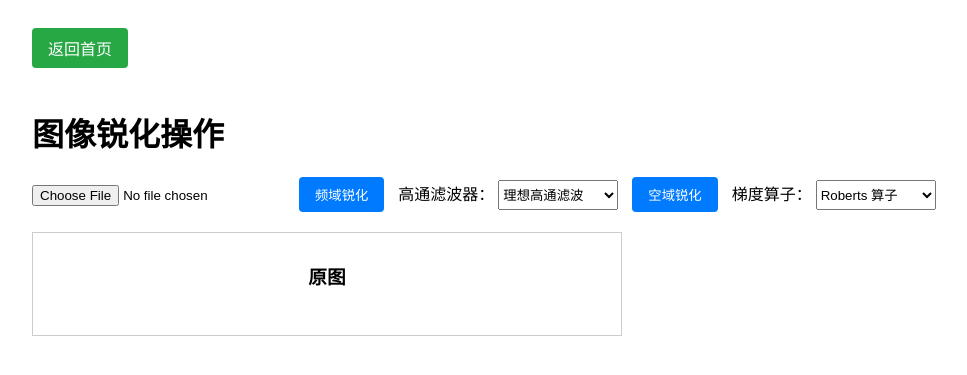
After one commit to RaShiSho/DigitalImageFinalHomework, a Flask app: page /sharpen in a window 1280 px wide. The commit adds this page. Shown: the top 375 px of the page, without its empty margins (8-975 px from the left). Run offline with Flask 3, Linux system fonts and the light colour scheme.

Commit message:
add image sharpening

```diff
--- a/app.py
+++ b/app.py
@@ -8,6 +8,7 @@ from logtrans_processor import LogTransProcessor
 from histogram_processor import HistogramProcessor
 from segmentation_processor import SegmentationProcessor
 from smooth_processor import SmoothProcessor
+from sharpen_processor import SharpenProcessor
 
 app = Flask(__name__)
 CORS(app)
@@ -206,5 +207,29 @@ def spatial_smoothing():
     return jsonify(result)
 
 
+@app.route('/sharpen')
+def sharpen():
+    return render_template('sharpen.html')
+
+@app.route('/frequency_sharpening', methods=['POST'])
+def frequency_sharpening():
+    if 'image' not in request.files:
+        return jsonify({"success": False, "error": "没有上传图片"})
+
+    filter = request.form.get('filter', 'Ideal')
+    result = SharpenProcessor.frequency_domain_sharpening(request.files['image'], filter)
+    return jsonify(result)
+
+@app.route('/spatial_sharpening', methods=['POST'])
+def spatial_sharpening():
+    if 'image' not in request.files:
+        return jsonify({"success": False, "error": "没有上传图片"})
+
+    operator = request.form.get('operator', 'Roberts')
+    result = SharpenProcessor.spatial_domain_sharpening(request.files['image'], operator)
+    return jsonify(result)
+
+
+
 if __name__ == '__main__':
     app.run(debug=True)
--- a/templates/index.html
+++ b/templates/index.html
@@ -35,6 +35,7 @@
             <a href="/histogram" class="btn">图像直方图操作</a>
             <a href="/segmentation" class="btn">图像分割</a>
             <a href="/smooth" class="btn">图像平滑</a>
+            <a href="/sharpen" class="btn">图像锐化</a>
         </div>
     </div>
 </body>
--- /dev/null
+++ b/templates/sharpen.html
@@ -0,0 +1,242 @@
+<!DOCTYPE html>
+<html lang="zh">
+<head>
+    <meta charset="UTF-8">
+    <meta name="viewport" content="width=device-width, initial-scale=1.0">
+    <title>图像锐化</title>
+    <style>
+        .container {
+            max-width: 1200px;
+            margin: 0 auto;
+            padding: 20px;
+        }
+        .controls {
+            margin-bottom: 20px;
+        }
+        .btn {
+            padding: 8px 16px;
+            background-color: #007bff;
+            color: white;
+            border: none;
+            border-radius: 4px;
+            cursor: pointer;
+            margin: 0 10px;
+        }
+        .btn:hover {
+            background-color: #0056b3;
+        }
+        .image-grid {
+            display: grid;
+            grid-template-columns: repeat(2, 1fr);
+            gap: 20px;
+            margin-top: 20px;
+        }
+        .image-box {
+            border: 1px solid #ccc;
+            padding: 10px;
+            text-align: center;
+        }
+        .image-box img {
+            max-width: 100%;
+            max-height: 400px;
+        }
+        .home-btn {
+            display: inline-block;
+            padding: 8px 16px;
+            background-color: #28a745;
+            color: white;
+            text-decoration: none;
+            border-radius: 4px;
+            margin-bottom: 20px;
+        }
+        .home-btn:hover {
+            background-color: #218838;
+        }
+        .selector {
+            width: 120px;
+            height: 30px;
+        }
+
+        .loader {
+            border: 4px solid #f3f3f3;
+            border-top: 4px solid #3498db;
+            border-radius: 50%;
+            width: 20px;
+            height: 20px;
+            animation: spin 2s linear infinite;
+            display: none; /* 初始隐藏 */
+            margin-left: 10px;
+        }
+        @keyframes spin {
+            0% { transform: rotate(0deg); }
+            100% { transform: rotate(360deg); }
+        }
+    </style>
+</head>
+<body>
+    <div class="container">
+        <a href="/" class="home-btn">返回首页</a>
+        <h1>图像锐化操作</h1>
+
+        <div class="controls">
+            <input type="file" id="imageInput" accept="image/*">
+            <button class="btn" onclick="frequencySharpening()">频域锐化</button>
+            <label for="ty">高通滤波器：</label>
+            <select id="frequencyFilterSelect" class="selector">
+                <option value="ideal">理想高通滤波</option>
+                <option value="butterworth">巴特沃斯滤波</option>
+                <option value="gauss">高斯滤波</option>
+            </select>
+            <button class="btn" onclick="spatialSharpening()">空域锐化</button>
+            <label for="ty">梯度算子：</label>
+            <select id="spatialOperatorSelect" class="selector">
+                <option value="roberts">Roberts 算子</option>
+                <option value="sobel">Sobel 算子</option>
+                <option value="prewitt">Prewitt 边缘算子</option>
+                <option value="laplacian">Laplacian 算子</option>
+            </select>
+            <div id="loadingIndicator" class="loader"></div>
+        </div>
+
+
+        <div class="image-grid">
+            <div class="image-box">
+                <h3>原图</h3>
+                <img id="originalImage">
+            </div>
+
+        </div>
+
+        <div class="section" id="frequencySharpenSection" style="display: none;">
+            <h2>频域平滑结果</h2>
+            <div class="image-grid" style="grid-template-columns: repeat(3, 1fr);">
+                <div class="image-box">
+                    <h3>频域图</h3>
+                    <img id="frequencyDomainImage">
+                </div>
+                <div class="image-box">
+                    <h3>滤波器图</h3>
+                    <img id="frequencyFilterImage">
+                </div>
+                <div class="image-box">
+                    <h3>处理结果图</h3>
+                    <img id="frequencyResultImage">
+                </div>
+            </div>
+        </div>
+
+        <div class="section" id="spatialSharpenSection" style="display: none;">
+            <h2>空域平滑结果</h2>
+            <div class="image-grid">
+                <!-- <div class="image-box">
+                    <h3>滤波器图</h3>
+                    <img id="spatialFilterImage">
+                </div> -->
+                <div class="image-box">
+                    <h3>处理结果图</h3>
+                    <img id="spatialResultImage">
+                </div>
+            </div>
+        </div>
+
+    </div>
+
+    <script>
+        let currentImage = null;
+
+        document.getElementById('imageInput').addEventListener('change', function(e) {
+            const file = e.target.files[0];
+            if (file) {
+                const reader = new FileReader();
+                reader.onload = function(e) {
+                    document.getElementById('originalImage').src = e.target.result;
+                    currentImage = file;
+                }
+                reader.readAsDataURL(file);
+            }
+        });
+
+        async function frequencySharpening() {
+            if (!currentImage) {
+                alert('请先选择图片');
+                return;
+            }
+
+            const loadingIndicator = document.getElementById('loadingIndicator');
+            loadingIndicator.style.display = 'block'; // 显示加载指示器
+
+            const formData = new FormData();
+            formData.append('image', currentImage);
+            formData.append('filter', document.getElementById('frequencyFilterSelect').value);
+
+            try {
+                const response = await fetch('/frequency_sharpening', {
+                    method: 'POST',
+                    body: formData
+                });
+
+                if (response.ok) {
+                    const result = await response.json();
+                    if (result.success) {
+                        document.getElementById('frequencySharpenSection').style.display = 'block';
+
+                        document.getElementById('frequencyResultImage').src = result.resultImage;
+                        document.getElementById('frequencyFilterImage').src = result.filterImage;
+                        document.getElementById('frequencyDomainImage').src = result.frequencyImage;
+                    } else {
+                        alert(result.error || '处理失败');
+                    }
+                } else {
+                    alert('处理请求失败');
+                }
+            } catch (error) {
+                console.error('Error:', error);
+                alert('处理过程中发生错误');
+            } finally {
+                loadingIndicator.style.display = 'none'; // 隐藏加载指示器
+            }
+        }
+
+        async function spatialSharpening() {
+            if (!currentImage) {
+                alert('请先选择图片');
+                return;
+            }
+
+            const loadingIndicator = document.getElementById('loadingIndicator');
+            loadingIndicator.style.display = 'block'; // 显示加载指示器
+
+            const formData = new FormData();
+            formData.append('image', currentImage);
+            formData.append('operator', document.getElementById('spatialOperatorSelect').value);
+
+            try {
+                const response = await fetch('/spatial_sharpening', {
+                    method: 'POST',
+                    body: formData
+                });
+
+                if (response.ok) {
+                    const result = await response.json();
+                    if (result.success) {
+                        document.getElementById('spatialSharpenSection').style.display = 'block';
+
+                        document.getElementById('spatialResultImage').src = result.resultImage;
+                    } else {
+                        alert(result.error || '处理失败');
+                    }
+                } else {
+                    alert('处理请求失败');
+                }
+            } catch (error) {
+                console.error('Error:', error);
+                alert('处理过程中发生错误');
+            } finally {
+                loadingIndicator.style.display = 'none'; // 隐藏加载指示器
+            }
+        }
+
+
+    </script>
+</body>
+</html>
```
Also changed, not shown: sharpen_processor.py (added, +160 -0 lines).
